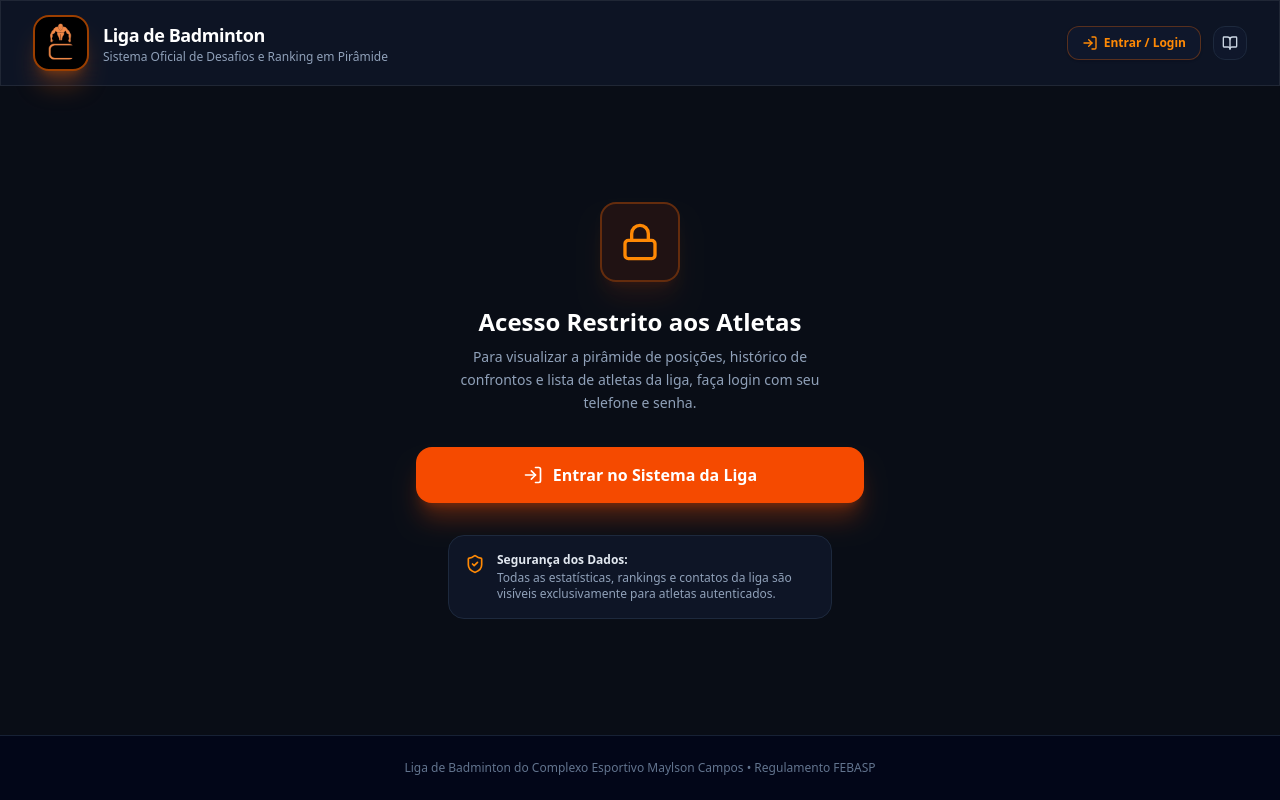
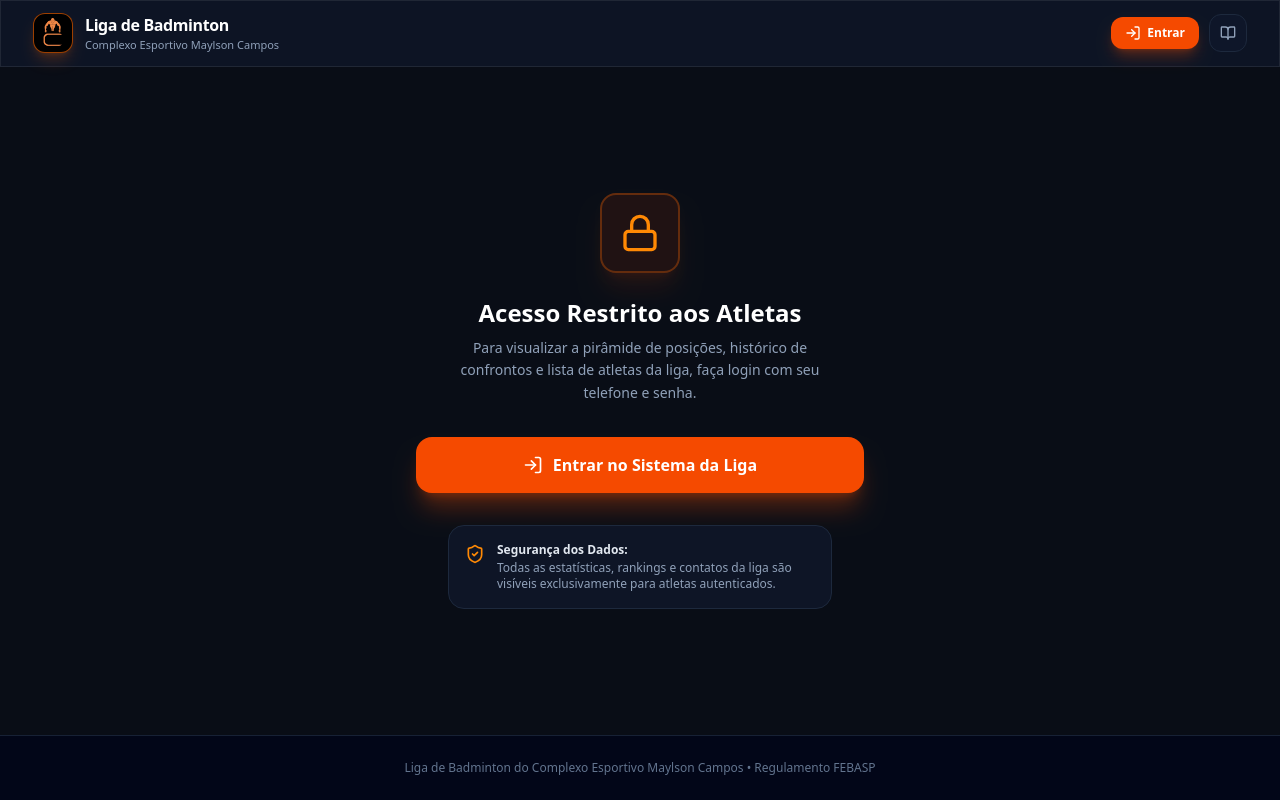
Before and after one commit to raulfragoso/liga-badminton, a React (Vite) app: page / in a window 1280 px wide. Built offline with nearby package versions, Linux system fonts and the light colour scheme; no server answers; the database is empty.

Commit message:
Redesign header into two clean harmonized rows with zero text wrapping

```diff
--- a/src/App.tsx
+++ b/src/App.tsx
@@ -421,171 +421,114 @@ export const App: React.FC = () => {
       )}
 
       {/* HEADER / NAVBAR PRINCIPAL */}
-      <header className="sticky top-0 z-40 glass-panel border-b border-slate-800/80 bg-slate-950/90 backdrop-blur-md">
-        <div className="max-w-7xl mx-auto px-4 sm:px-6 lg:px-8 py-3.5 flex flex-col md:flex-row items-center justify-between gap-4">
-          {/* Logo Oficial Maylson Campos e Título */}
-          <div className="flex items-center gap-3.5">
-            <div className="w-14 h-14 rounded-2xl bg-black flex items-center justify-center border-2 border-orange-500/60 shadow-xl shadow-orange-500/25 overflow-hidden p-1 shrink-0">
+      <header className="sticky top-0 z-40 glass-panel border-b border-slate-800/80 bg-slate-950/95 backdrop-blur-md">
+        <div className="max-w-7xl mx-auto px-4 sm:px-6 lg:px-8 py-3 space-y-3">
+
+          {/* LINHA 1: BRANDING + PERFIL DO USUÁRIO + BOTÕES DE AÇÃO */}
+          <div className="flex flex-wrap items-center justify-between gap-3">
+            {/* Esquerda: Logo Oficial e Título */}
+            <div className="flex items-center gap-3">
+              <div className="w-10 h-10 rounded-xl bg-black flex items-center justify-center border border-orange-500/60 shadow-lg shadow-orange-500/20 overflow-hidden p-0.5 shrink-0">
                 <img
                   src="/logo-maylson.png"
                   alt="Complexo Esportivo Maylson Campos Logo"
-                className="w-full h-full object-contain rounded-xl"
+                  className="w-full h-full object-contain rounded-lg"
                 />
               </div>
               <div>
-              <h1 className="text-lg font-black tracking-tight text-white flex items-center gap-2">
+                <h1 className="text-base font-black tracking-tight text-white flex items-center gap-2">
                   Liga de Badminton
                 </h1>
-              <p className="text-xs text-slate-400">Sistema Oficial de Desafios e Ranking em Pirâmide</p>
+                <p className="text-[11px] text-slate-400 hidden sm:block">Complexo Esportivo Maylson Campos</p>
               </div>
             </div>
 
-          {/* Navegação por Abas (Exibida Apenas se Autenticado) */}
-          {currentUser && (
-            <nav className="flex items-center gap-1.5 bg-slate-900/90 p-1.5 rounded-2xl border border-slate-800">
-              <button
-                onClick={() => setActiveTab('levels')}
-                className={`flex items-center gap-2 px-3.5 py-2 rounded-xl text-xs font-semibold transition-all ${
-                  activeTab === 'levels'
-                    ? 'bg-orange-600 text-white shadow-md shadow-orange-600/30'
-                    : 'text-slate-400 hover:text-slate-200 hover:bg-slate-800/50'
-                }`}
-              >
-                <Layers className="w-4 h-4" />
-                Lista por Níveis
-              </button>
-              <button
-                onClick={() => setActiveTab('pyramid')}
-                className={`flex items-center gap-2 px-3.5 py-2 rounded-xl text-xs font-semibold transition-all ${
-                  activeTab === 'pyramid'
-                    ? 'bg-orange-600 text-white shadow-md shadow-orange-600/30'
-                    : 'text-slate-400 hover:text-slate-200 hover:bg-slate-800/50'
-                }`}
-              >
-                <Trophy className="w-4 h-4" />
-                Pirâmide
-              </button>
-              <button
-                onClick={() => setActiveTab('history')}
-                className={`flex items-center gap-2 px-4 py-2 rounded-xl text-xs font-semibold transition-all ${
-                  activeTab === 'history'
-                    ? 'bg-orange-600 text-white shadow-md shadow-orange-600/30'
-                    : 'text-slate-400 hover:text-slate-200 hover:bg-slate-800/50'
-                }`}
-              >
-                <Swords className="w-4 h-4" />
-                Desafios ({challenges.filter(c => c.status === 'pending').length} Pendentes)
-              </button>
-              <button
-                onClick={() => setActiveTab('players')}
-                className={`flex items-center gap-2 px-4 py-2 rounded-xl text-xs font-semibold transition-all ${
-                  activeTab === 'players'
-                    ? 'bg-orange-600 text-white shadow-md shadow-orange-600/30'
-                    : 'text-slate-400 hover:text-slate-200 hover:bg-slate-800/50'
-                }`}
-              >
-                <Users className="w-4 h-4" />
-                Atletas ({players.length})
-              </button>
-            </nav>
-          )}
-
-          {/* Ações Rápidas & Perfil do Usuário */}
-          <div className="flex items-center gap-3">
-
-            {/* Widget de Perfil do Usuário Logado */}
+            {/* Direita: Perfil + Ações Rápidas Unificadas */}
+            <div className="flex items-center gap-2.5 ml-auto">
               {currentUser ? (
-              <div className="flex items-center gap-2.5 bg-slate-900/90 p-1.5 pr-3 rounded-2xl border border-slate-800">
-                <div className="w-8 h-8 rounded-xl bg-orange-600/20 border border-orange-500/40 flex items-center justify-center font-bold text-orange-400 text-xs">
+                <>
+                  {/* Widget do Perfil do Atleta */}
+                  <div className="flex items-center gap-2 bg-slate-900/90 px-3 py-1.5 rounded-xl border border-slate-800">
+                    <div className="w-7 h-7 rounded-lg bg-orange-600/20 border border-orange-500/40 flex items-center justify-center font-bold text-orange-400 text-xs">
                       {currentUser.name.substring(0, 2).toUpperCase()}
                     </div>
                     <div className="flex flex-col text-left">
-                  <span className="text-xs font-bold text-slate-100 flex items-center gap-1 leading-tight">
+                      <span className="text-xs font-bold text-slate-100 flex items-center gap-1.5 whitespace-nowrap">
                         {currentUser.name}
-                    {currentUser.role === 'admin' ? (
-                      <span className="text-[9px] font-extrabold uppercase px-1.5 py-0.2 rounded bg-orange-500/20 text-orange-400 border border-orange-500/30">
-                        Admin
+                        <span className={`text-[9px] font-extrabold uppercase px-1.5 py-0.2 rounded border ${
+                          currentUser.role === 'admin'
+                            ? 'bg-orange-500/20 text-orange-400 border-orange-500/30'
+                            : 'bg-blue-500/20 text-blue-400 border-blue-500/30'
+                        }`}>
+                          {currentUser.role === 'admin' ? 'Admin' : 'Atleta'}
                         </span>
-                    ) : (
-                      <span className="text-[9px] font-extrabold uppercase px-1.5 py-0.2 rounded bg-blue-500/20 text-blue-400 border border-blue-500/30">
-                        Atleta
                       </span>
-                    )}
-                  </span>
-                  <span className="text-[10px] text-slate-400 font-mono">{currentUser.phone ? formatPhoneDisplay(currentUser.phone) : 'Sem fone'}</span>
                     </div>
                     <button
                       onClick={handleLogout}
-                  className="ml-1 p-1.5 rounded-lg hover:bg-rose-500/20 text-slate-400 hover:text-rose-400 transition-colors"
+                      className="ml-1 p-1 rounded-lg hover:bg-rose-500/20 text-slate-400 hover:text-rose-400 transition-colors"
                       title="Sair da Conta"
                     >
-                  <LogOut className="w-4 h-4" />
+                      <LogOut className="w-3.5 h-3.5" />
                     </button>
                   </div>
-            ) : (
-              <button
-                onClick={() => setIsLoginModalOpen(true)}
-                className="px-3.5 py-2 rounded-xl bg-slate-900 hover:bg-slate-800 text-orange-400 border border-orange-500/30 text-xs font-bold transition-all flex items-center gap-1.5 shadow"
-              >
-                <LogIn className="w-4 h-4" />
-                Entrar / Login
-              </button>
-            )}
 
-            {/* Novo Desafio (Somente se autenticado) */}
-            {currentUser && (
+                  {/* CTA Principal: Novo Desafio */}
                   <button
                     onClick={() => {
                       setPreselectedChallenger(currentUser || null);
                       setPreselectedChallenged(null);
                       setIsNewChallengeModalOpen(true);
                     }}
+                    className="px-3.5 py-2 rounded-xl bg-orange-600 hover:bg-orange-500 text-white text-xs font-bold shadow-lg shadow-orange-600/30 transition-all flex items-center gap-1.5 whitespace-nowrap"
+                  >
+                    <Plus className="w-4 h-4" />
+                    <span className="hidden sm:inline">Novo Desafio</span>
+                  </button>
+                </>
+              ) : (
+                <button
+                  onClick={() => setIsLoginModalOpen(true)}
                   className="px-3.5 py-2 rounded-xl bg-orange-600 hover:bg-orange-500 text-white text-xs font-bold shadow-lg shadow-orange-600/30 transition-all flex items-center gap-1.5"
                 >
-                <Plus className="w-4 h-4" />
-                Novo Desafio
+                  <LogIn className="w-4 h-4" />
+                  Entrar
                 </button>
               )}
 
-            {/* Regulamento */}
+              {/* Toolbar Auxiliar: Regulamento & Ferramentas do Admin */}
+              <div className="flex items-center gap-1 bg-slate-900/90 p-1 rounded-xl border border-slate-800">
                 <button
                   onClick={() => setIsRulesModalOpen(true)}
-              className="p-2 rounded-xl bg-slate-900 hover:bg-slate-800 text-slate-300 border border-slate-800 text-xs font-semibold transition-colors flex items-center gap-1"
+                  className="p-1.5 rounded-lg hover:bg-slate-800 text-slate-300 transition-colors"
                   title="Ver Regulamento Oficial"
                 >
-              <BookOpen className="w-4 h-4" />
+                  <BookOpen className="w-4 h-4 text-slate-400 hover:text-white" />
                 </button>
 
-            {/* Zerar Liga (Visível Apenas para Administrador) */}
                 {isAdmin && (
+                  <>
                     <button
                       onClick={() => setIsResetLeagueModalOpen(true)}
-                className="px-3 py-2 rounded-xl bg-rose-600/20 hover:bg-rose-600 text-rose-300 hover:text-white border border-rose-500/30 text-xs font-semibold transition-all flex items-center gap-1.5"
-                title="Zerar Jogos e Iniciar Nova Temporada (Administrador)"
+                      className="p-1.5 rounded-lg hover:bg-rose-500/20 text-rose-400 transition-colors"
+                      title="Zerar Jogos e Iniciar Nova Temporada (Admin)"
                     >
                       <RotateCcw className="w-4 h-4" />
-                <span>Zerar Liga</span>
                     </button>
-            )}
 
-            {/* Exportar Backup JSON */}
-            {isAdmin && (
                     <button
                       onClick={handleExportData}
-                className="p-2 rounded-xl bg-slate-900 hover:bg-slate-800 text-emerald-400 hover:text-emerald-300 border border-slate-800 text-xs transition-colors flex items-center gap-1"
-                title="Exportar Backup dos Atletas (Baixar Arquivo JSON)"
+                      className="p-1.5 rounded-lg hover:bg-slate-800 text-emerald-400 transition-colors"
+                      title="Exportar Backup dos Atletas (Arquivo JSON)"
                     >
-                <Download className="w-3.5 h-3.5" />
+                      <Download className="w-4 h-4" />
                     </button>
-            )}
 
-            {/* Importar Backup JSON */}
-            {isAdmin && (
                     <label
-                className="p-2 rounded-xl bg-slate-900 hover:bg-slate-800 text-cyan-400 hover:text-cyan-300 border border-slate-800 text-xs transition-colors cursor-pointer flex items-center gap-1"
-                title="Importar Arquivo Backup JSON (Carregar Atletas)"
+                      className="p-1.5 rounded-lg hover:bg-slate-800 text-cyan-400 transition-colors cursor-pointer"
+                      title="Importar Backup dos Atletas (Arquivo JSON)"
                     >
-                <Upload className="w-3.5 h-3.5" />
+                      <Upload className="w-4 h-4" />
                       <input
                         type="file"
                         accept=".json"
@@ -593,10 +536,67 @@ export const App: React.FC = () => {
                         className="hidden"
                       />
                     </label>
+                  </>
+                )}
+              </div>
+            </div>
+          </div>
+
+          {/* LINHA 2: NAVEGAÇÃO SEGMENTADA POR ABAS */}
+          {currentUser && (
+            <div className="flex items-center justify-start overflow-x-auto pt-1 border-t border-slate-900/90 no-scrollbar">
+              <nav className="flex items-center gap-1 bg-slate-900/90 p-1 rounded-xl border border-slate-800/80">
+                <button
+                  onClick={() => setActiveTab('levels')}
+                  className={`flex items-center gap-2 px-3.5 py-1.5 rounded-lg text-xs font-semibold whitespace-nowrap transition-all ${
+                    activeTab === 'levels'
+                      ? 'bg-orange-600 text-white shadow-sm shadow-orange-600/30 font-bold'
+                      : 'text-slate-400 hover:text-slate-200 hover:bg-slate-800/50'
+                  }`}
+                >
+                  <Layers className="w-3.5 h-3.5" />
+                  Lista por Níveis
+                </button>
+
+                <button
+                  onClick={() => setActiveTab('pyramid')}
+                  className={`flex items-center gap-2 px-3.5 py-1.5 rounded-lg text-xs font-semibold whitespace-nowrap transition-all ${
+                    activeTab === 'pyramid'
+                      ? 'bg-orange-600 text-white shadow-sm shadow-orange-600/30 font-bold'
+                      : 'text-slate-400 hover:text-slate-200 hover:bg-slate-800/50'
+                  }`}
+                >
+                  <Trophy className="w-3.5 h-3.5" />
+                  Pirâmide
+                </button>
+
+                <button
+                  onClick={() => setActiveTab('history')}
+                  className={`flex items-center gap-2 px-3.5 py-1.5 rounded-lg text-xs font-semibold whitespace-nowrap transition-all ${
+                    activeTab === 'history'
+                      ? 'bg-orange-600 text-white shadow-sm shadow-orange-600/30 font-bold'
+                      : 'text-slate-400 hover:text-slate-200 hover:bg-slate-800/50'
+                  }`}
+                >
+                  <Swords className="w-3.5 h-3.5" />
+                  Desafios ({challenges.filter(c => c.status === 'pending').length})
+                </button>
+
+                <button
+                  onClick={() => setActiveTab('players')}
+                  className={`flex items-center gap-2 px-3.5 py-1.5 rounded-lg text-xs font-semibold whitespace-nowrap transition-all ${
+                    activeTab === 'players'
+                      ? 'bg-orange-600 text-white shadow-sm shadow-orange-600/30 font-bold'
+                      : 'text-slate-400 hover:text-slate-200 hover:bg-slate-800/50'
+                  }`}
+                >
+                  <Users className="w-3.5 h-3.5" />
+                  Atletas ({players.length})
+                </button>
+              </nav>
+            </div>
           )}
 
-            {/* Botões de Ação de Administrador */}
-          </div>
         </div>
       </header>
 
```
Lines whose indentation alone changed are shown as unchanged.
